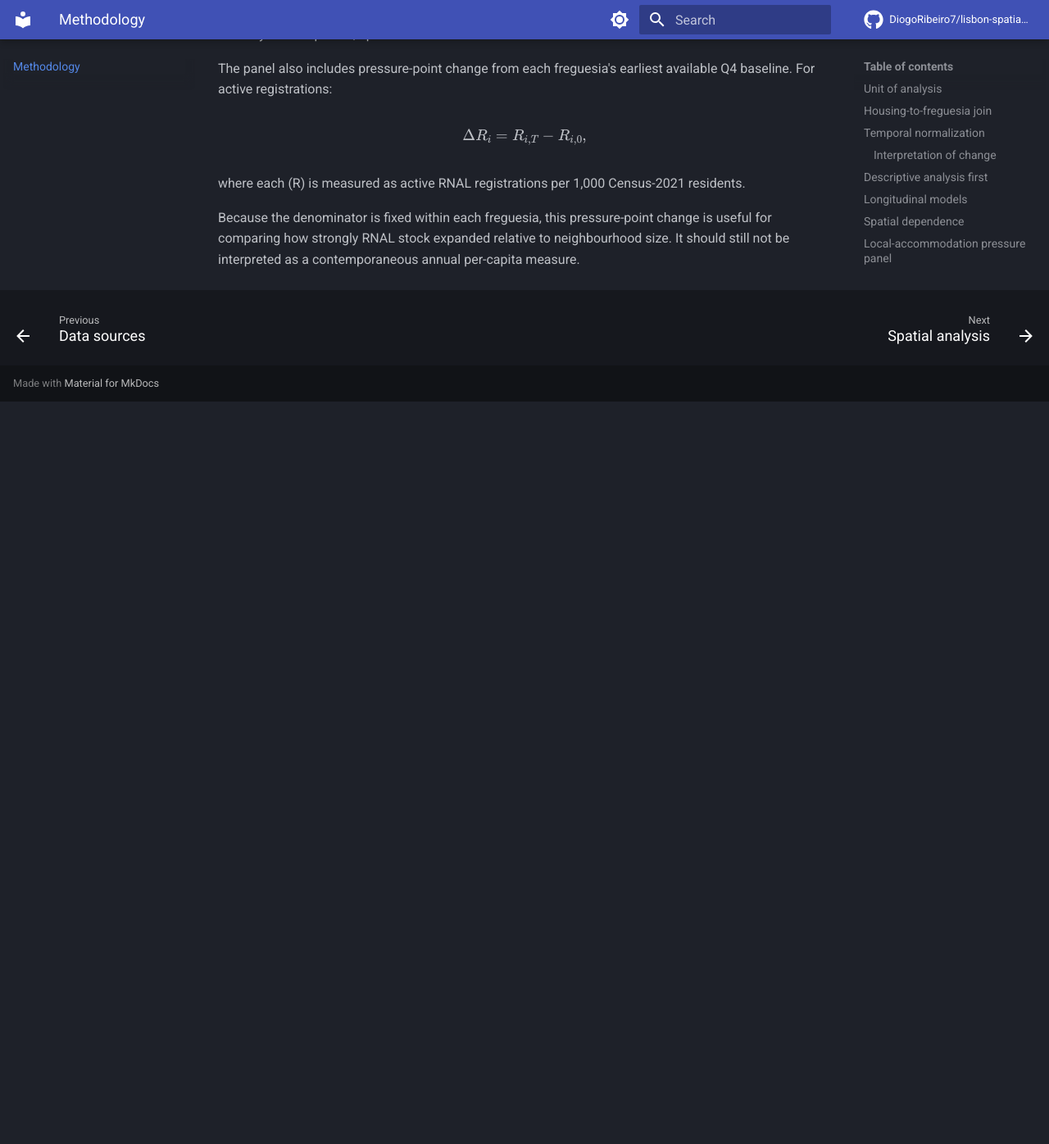
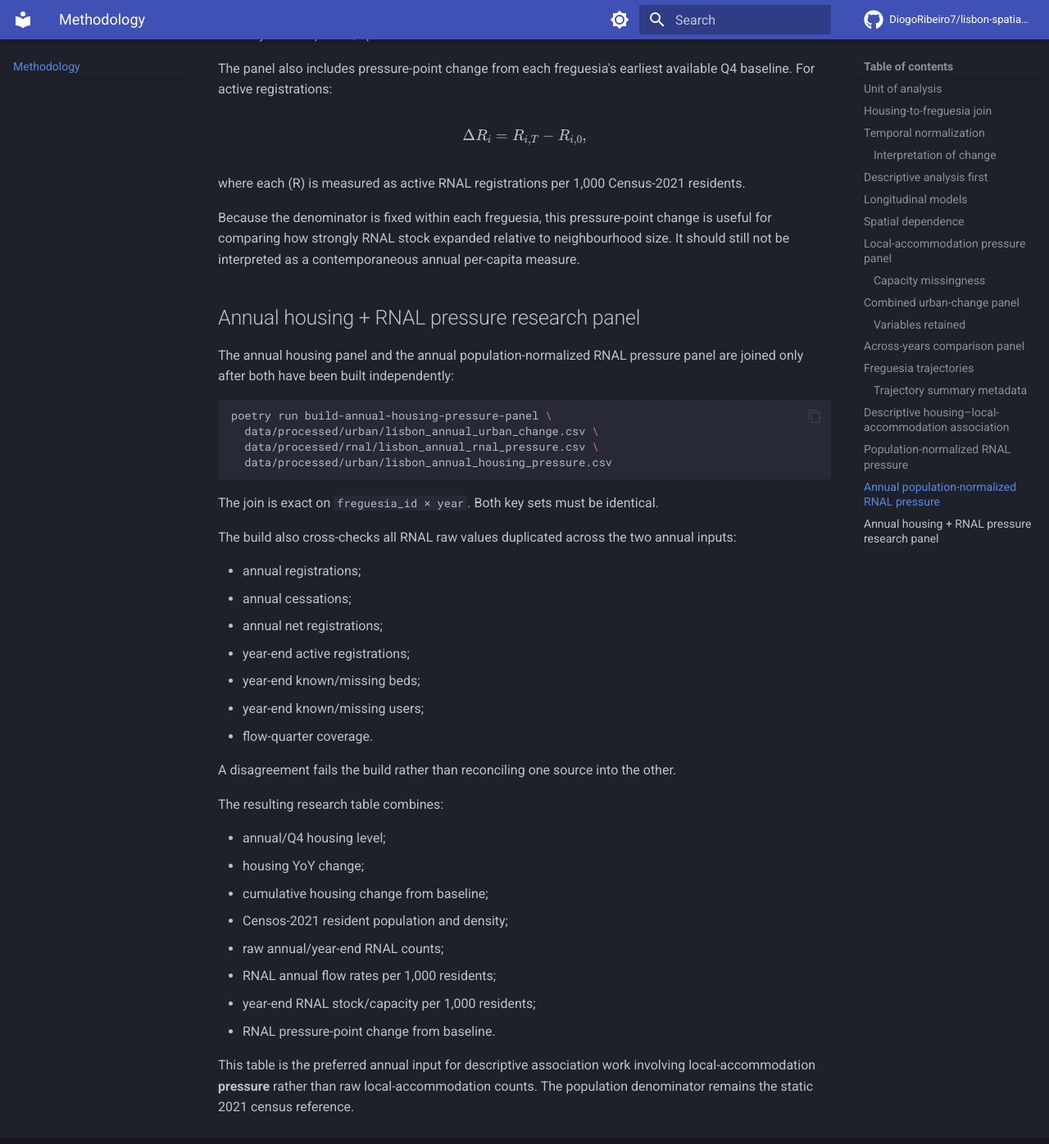
Before and after one commit to DiogoRibeiro7/lisbon-spatial-dynamics, an MkDocs documentation site: the page built from docs/methodology.md, in a window 1280 px wide and 1400 px high, scrolled down 8755 px. Shown: the top 1396 px of the window at 82% size. Built offline with MkDocs 1.6.1 and Material for MkDocs 9.7.7, drawn with Linux system fonts in a browser that asks for light colours; comment, search, counter and statistics services are not loaded; before the commit the page ends 9245 px from its top, so only the background shows below that.

Commit message:
docs: document annual housing pressure research panel

````diff
--- a/docs/methodology.md
+++ b/docs/methodology.md
@@ -347,3 +347,42 @@
 where each (R) is measured as active RNAL registrations per 1,000 Census-2021 residents.
 
 Because the denominator is fixed within each freguesia, this pressure-point change is useful for comparing how strongly RNAL stock expanded relative to neighbourhood size. It should still not be interpreted as a contemporaneous annual per-capita measure.
+
+
+## Annual housing + RNAL pressure research panel
+
+The annual housing panel and the annual population-normalized RNAL pressure panel are joined only after both have been built independently:
+
+```bash
+poetry run build-annual-housing-pressure-panel \
+  data/processed/urban/lisbon_annual_urban_change.csv \
+  data/processed/rnal/lisbon_annual_rnal_pressure.csv \
+  data/processed/urban/lisbon_annual_housing_pressure.csv
+```
+
+The join is exact on `freguesia_id × year`. Both key sets must be identical.
+
+The build also cross-checks all RNAL raw values duplicated across the two annual inputs:
+
+- annual registrations;
+- annual cessations;
+- annual net registrations;
+- year-end active registrations;
+- year-end known/missing beds;
+- year-end known/missing users;
+- flow-quarter coverage.
+
+A disagreement fails the build rather than reconciling one source into the other.
+
+The resulting research table combines:
+
+- annual/Q4 housing level;
+- housing YoY change;
+- cumulative housing change from baseline;
+- Censos-2021 resident population and density;
+- raw annual/year-end RNAL counts;
+- RNAL annual flow rates per 1,000 residents;
+- year-end RNAL stock/capacity per 1,000 residents;
+- RNAL pressure-point change from baseline.
+
+This table is the preferred annual input for descriptive association work involving local-accommodation **pressure** rather than raw local-accommodation counts. The population denominator remains the static 2021 census reference.
````
